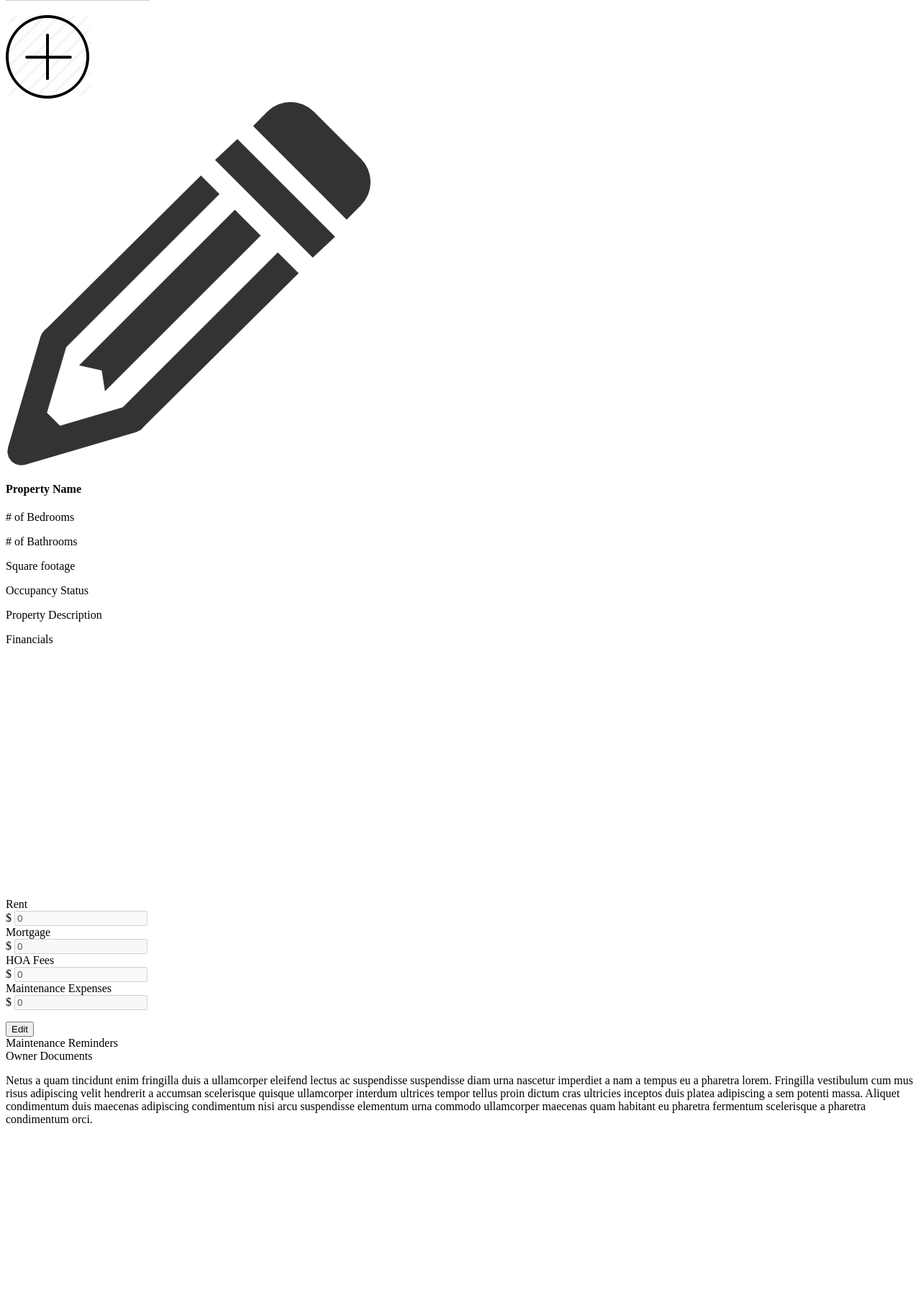
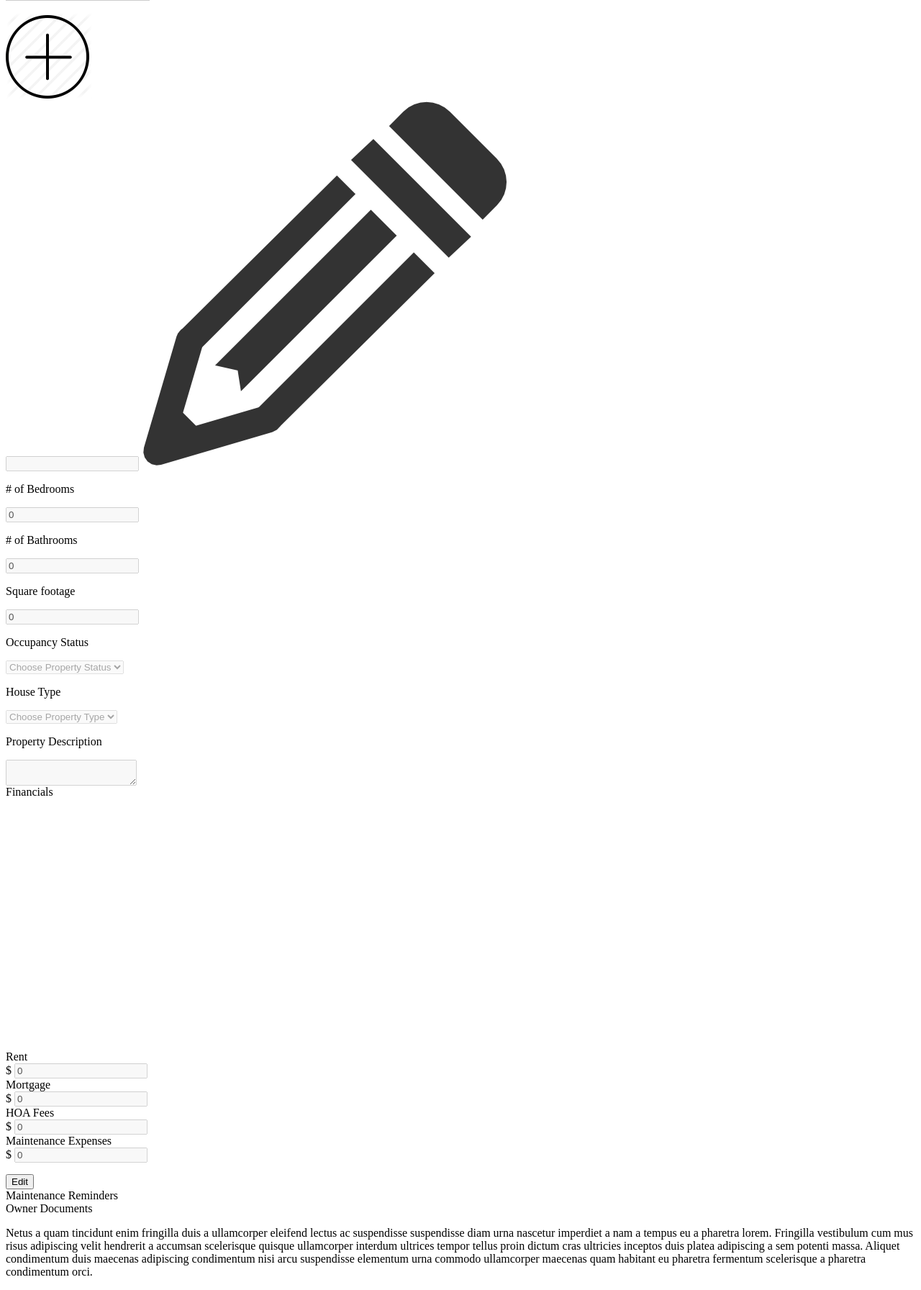
Before and after one commit to rgtalbot/rentaldashpro, a PHP site: page /assets/ajax/property_details_template.html in a window 1280 px wide. Shown: the part 341-2134 px from the top of the page at 72% size. Before the commit the page ends 1902 px from the top, so only its background shows below. Run offline with PHP 8.4, Linux system fonts and the light colour scheme; grey boxes labelled with a size stand in for pictures from a placeholder-image service; a map, chart or similar area stays blank; some libraries are stand-ins or nearby versions.

Commit message:
got property details edit to edit the firebase

```diff
--- a/assets/ajax/property_details_template.html
+++ b/assets/ajax/property_details_template.html
@@ -26,38 +26,69 @@
 
             <div class="panel">
                 <div class="panel-body">
+
+
+                    <div class="propDetails">
+                        <div class="row">
+                            <div class="col-xs-3">
                                 <div class="imgDetails">
                                     <img src="http://placehold.it/200x200" id="detailImage">
                                     <p><span id="addressDetail"></span></p>
                                     <span><a href="#picModal" data-toggle="modal"><img id="plus"
                                                                                        src="assets/img/plus.png"></a></span>
                                 </div>
+                            </div>
+                            <div class="col-xs-9">
 
-                    <div class="propDetails">
-                        <span><img id="editPropDetails" src="assets/img/edit.png"></span>
-                        <h4 id="nameDetails">Property Name</h4>
                                 <div class="row details">
-                            <div class="col-xs-2">
-                                <p># of Bedrooms</p>
-                                <p id="bedroomDetail"></p>
-                            </div>
-                            <div class="col-xs-2">
-                                <p># of Bathrooms</p>
-                                <p id="bathroomDetail"></p>
-                            </div>
-                            <div class="col-xs-2">
-                                <p>Square footage</p>
-                                <p id="sqfeetDetail"></p>
-                            </div>
-                            <div class="col-xs-2">
-                                <p>Occupancy Status</p>
-                                <p id="occupancyDetail"></p>
+                                    <div class="col-xs-12">
+                                        <input type="text" class="form-control propStats" disabled id="name-input"
+                                               value="" aria-label="propStats">
+                                        <span class="btn"><img id="editPropDetails" src="assets/img/edit.png"></span>
                                     </div>
                                 </div>
                                 <div class="row details">
-                            <div class="col-xs-8">
+                                    <div class="col-xs-3">
+                                        <p class="text-center"># of Bedrooms</p>
+                                        <input type="number" class="form-control propStats" disabled id="bed-input"
+                                               value="0" aria-label="propStats">
+                                    </div>
+                                    <div class="col-xs-3">
+                                        <p class="text-center"># of Bathrooms</p>
+                                        <input type="number" class="form-control propStats" disabled id="bath-input"
+                                               value="0" aria-label="propStats">
+                                    </div>
+                                    <div class="col-xs-3">
+                                        <p class="text-center">Square footage</p>
+                                        <input type="number" class="form-control propStats" disabled id="sqft-input"
+                                               value="0" aria-label="propStats">
+                                    </div>
+                                    <div class="col-xs-3">
+                                        <p class="text-center">Occupancy Status</p>
+                                        <select class="form-control propStats" id="status-input" disabled>
+                                            <option selected disabled value="">Choose Property Status</option>
+                                            <option value="Occupied">Occupied</option>
+                                            <option value="Vacant">Vacant</option>
+                                            <option value="Archived">Archived</option>
+                                        </select>
+                                    </div>
+                                </div>
+                                <div class="row details">
+                                    <div class="col-xs-3">
+                                        <p class="text-center">House Type</p>
+                                        <select class="form-control propStats" id="type-input" disabled>
+                                            <option selected disabled value="">Choose Property Type</option>
+                                            <option value="House">House</option>
+                                            <option value="Condo">Condo</option>
+                                            <option value="Townhouse">Townhouse</option>
+                                        </select>
+                                    </div>
+                                    <div class="col-xs-9">
                                         <p>Property Description</p>
-                                <p id="descriptionDetails"></p>
+                                        <textarea id="description-input" class="form-control propStats" disabled></textarea>
+                                        <!--<p id="descriptionDetails"></p>-->
+                                    </div>
+                                </div>
                             </div>
                         </div>
                     </div>
--- a/assets/js/property.js
+++ b/assets/js/property.js
@@ -17,23 +17,43 @@ fileButton.addEventListener('change', function (e) {
 
 });
 
-$("#editPropDetails").on('click', function() {
-    console.log('working');
+//on click to edit property details
+var test = 0;
+$("#editPropDetails").on('click', function () {
+    if (test == 0) {
+        $('.propStats').removeAttr('disabled');
+        test = 1;
+    } else if (test == 1) {
+        $('.propStats').attr('disabled', true);
+        var name = $('#name-input').val().trim(),
+            beds = $('#bed-input').val(),
+            bath = $('#bath-input').val(),
+            sqft = $('#sqft-input').val(),
+            status = $('#status-input').val(),
+            type = $('#type-input').val(),
+            description = $('#description-input').val().trim();
+        database.ref('ownerProfiles/' + ownerKey + '/properties/' + userID + '/propertydetails').set({
+            name: name,
+            bedrooms: beds,
+            bathrooms: bath,
+            sqfeet: sqft,
+            status: status,
+            type: type,
+            description: description
+        });
+
+        test = 0;
+    }
 });
 
 $("#editSaveBtn").on('click', function () {
     if ($(this).text() == "Save") {
         $(this).text('Edit');
         $('.financialDetailsInput').attr('disabled', true);
-        $('#rent-input').attr('value', $('#rent-input').val());
-        $('#mort-input').attr('value', $('#mort-input').val());
-        $('#hoa-input').attr('value', $('#hoa-input').val());
-        $('#maint-input').attr('value', $('#maint-input').val());
-
-        var rent = $('#rent-input').val().trim();
-        var mortgage = $('#mort-input').val().trim();
-        var hoa = $('#hoa-input').val().trim();
-        var maint = $('#maint-input').val().trim();
+        var rent = $('#rent-input').val().trim(),
+            mortgage = $('#mort-input').val().trim(),
+            hoa = $('#hoa-input').val().trim(),
+            maint = $('#maint-input').val().trim();
 
         rent = parseFloat(rent).toFixed(2);
         mortgage = parseFloat(mortgage).toFixed(2);
@@ -46,43 +66,39 @@ $("#editSaveBtn").on('click', function () {
             hoa: hoa,
             maint: maint
         });
-
     } else if ($('#editSaveBtn').text() == "Edit") {
         $('#editSaveBtn').text('Save');
         $('.financialDetailsInput').removeAttr('disabled');
     }
-
 });
 
-console.log(userID);
-console.log(ownerKey);
-database.ref('ownerProfiles/' + ownerKey + '/properties/' + userID).on("value", function (childSnapshot, key) {
+database.ref('ownerProfiles/' + ownerKey + '/properties/' + userID).on("value", function (snapshot, key) {
 
-    var propName = childSnapshot.val().name;
-    var propAddress = childSnapshot.val().address;
-    var propBed = childSnapshot.val().bedrooms;
-    var propBath = childSnapshot.val().bathrooms;
-    var propSqFt = childSnapshot.val().sqfeet;
-    var propStatus = childSnapshot.val().status;
-    var propImg = childSnapshot.val().image;
-    var propDescription = childSnapshot.val().description;
-    var propType = childSnapshot.val().type;
+    var propName = snapshot.val().propertydetails.name,
+        propAddress = snapshot.val().address,
+        propBed = snapshot.val().propertydetails.bedrooms,
+        propBath = snapshot.val().propertydetails.bathrooms,
+        propSqFt = snapshot.val().propertydetails.sqfeet,
+        propStatus = snapshot.val().propertydetails.status,
+        propImg = snapshot.val().image,
+        propDescription = snapshot.val().propertydetails.description,
+        propType = snapshot.val().propertydetails.type,
 
-    database.ref('ownerProfiles/' + ownerKey + '/financials/' + userID + '/name/').set(propName);
+        rent = snapshot.val().financials.rent,
+        mortgage = snapshot.val().financials.mortgage,
+        hoa = snapshot.val().financials.hoa,
+        maint = snapshot.val().financials.maint;
 
-    $('#bedroomDetail').html(propBed);
-    $('#bathroomDetail').html(propBath);
-    $('#sqfeetDetail').html(propSqFt);
-    $('#occupancyDetail').html(propStatus);
-    $('#descriptionDetails').html(propDescription);
-    $('#nameDetails').html(propName);
+    $('#bed-input').attr('value', propBed);
+    $('#bath-input').attr('value', propBath);
+    $('#sqft-input').attr('value', propSqFt);
+    $('#name-input').attr('value', propName);
+    $('#status-input').val(propStatus);
+    $('#type-input').val(propType);
+    $('#description-input').val(propDescription);
+    // $('#descriptionDetails').html(propDescription);
     $('#detailImage').attr('src', propImg).attr('uid', userID);
     $('#addressDetail').html(propAddress);
-
-    var rent = childSnapshot.val().financials.rent;
-    var mortgage = childSnapshot.val().financials.mortgage;
-    var hoa = childSnapshot.val().financials.hoa;
-    var maint = childSnapshot.val().financials.maint;
 
     $('#rent-input').attr('value', rent);
     $('#mort-input').attr('value', mortgage);
```
Also changed, not shown: assets/css/dashboard.css (+34 -7 lines), assets/js/dashboard.js (+15 -15 lines), assets/js/overview.js (+5 -4 lines). Lines whose indentation alone changed are shown as unchanged.
